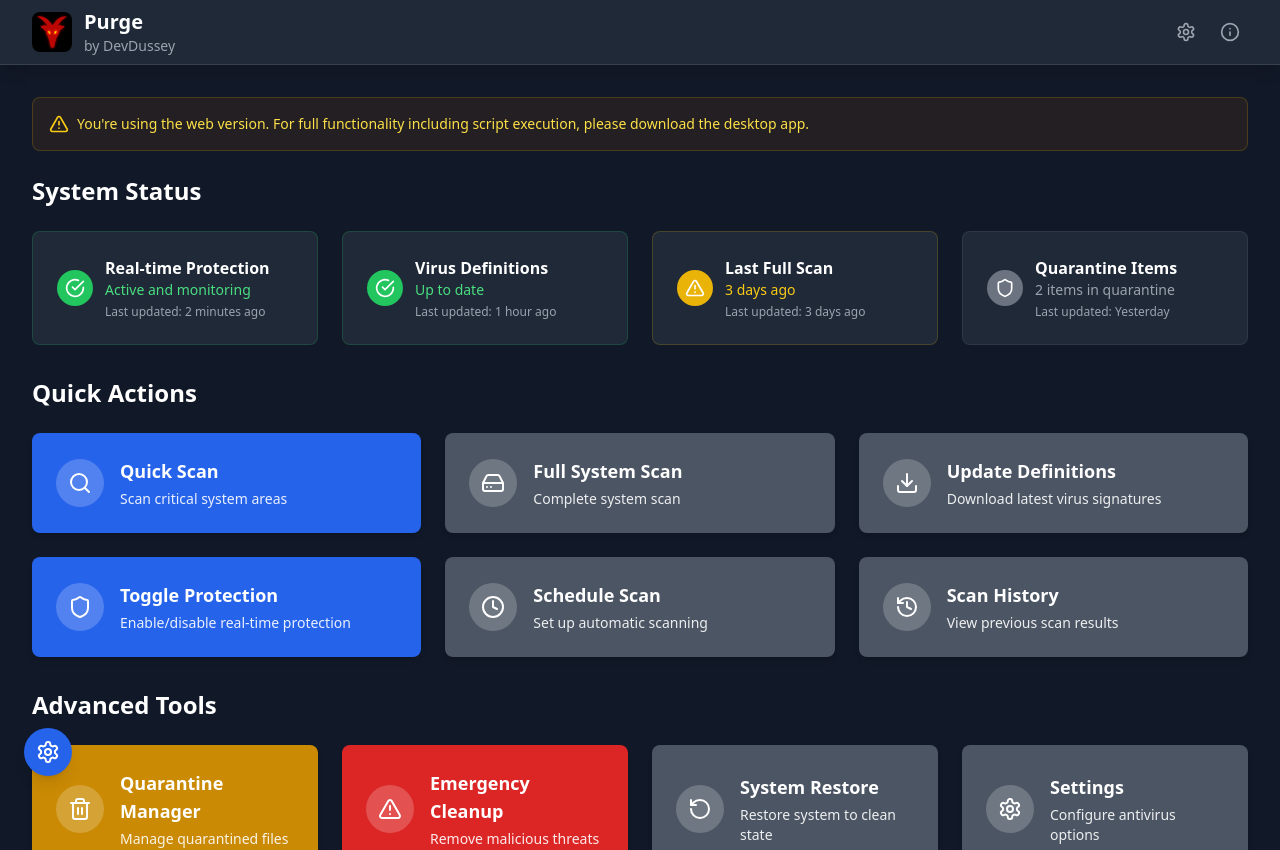
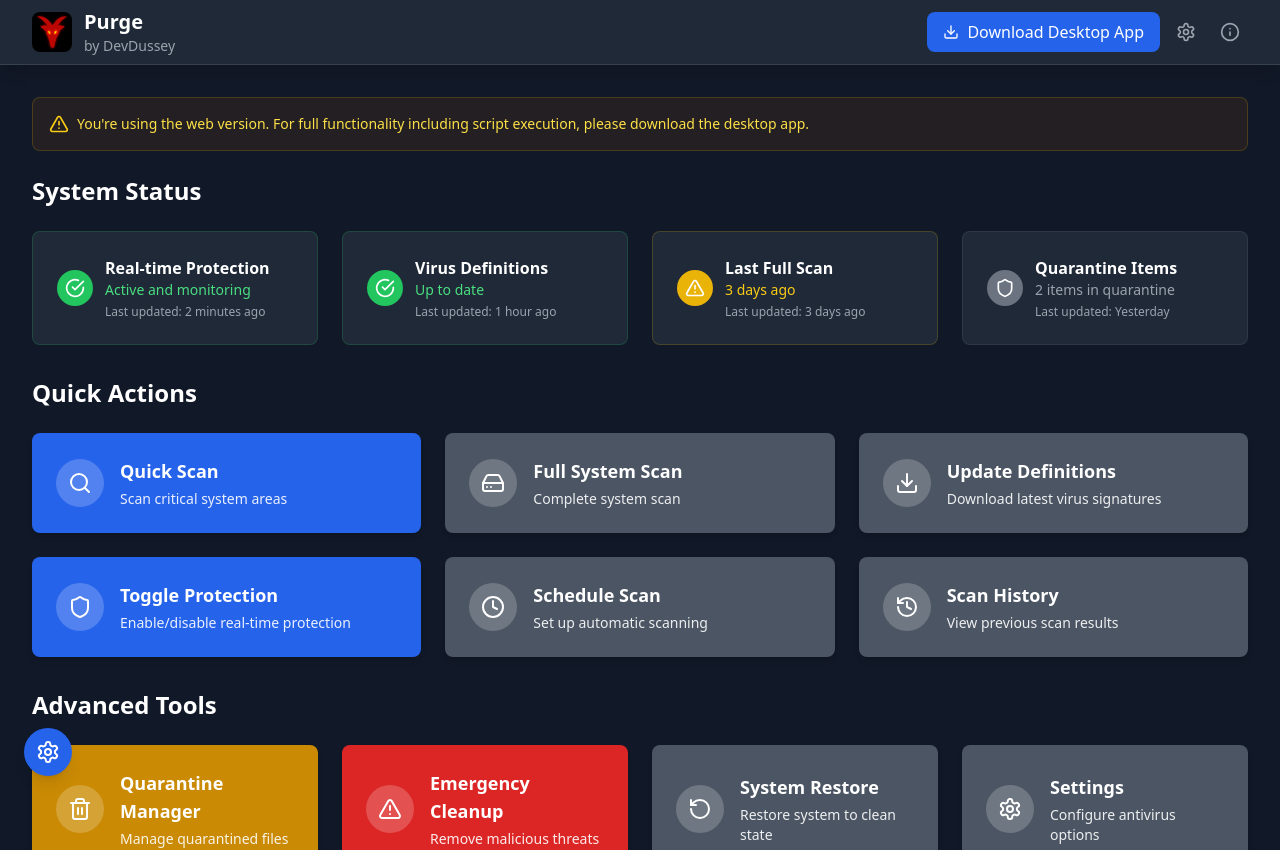
Before and after one commit to devdussey/Purge, a React (Vite) app: page / in a window 1280 px wide. Shown: the top 850 px of the page. Built offline with nearby package versions, Linux system fonts and the light colour scheme.

Commit message:
Add download button to header

```diff
--- a/src/components/Header.tsx
+++ b/src/components/Header.tsx
@@ -1,7 +1,13 @@
 import React from 'react';
-import { Settings, Info } from 'lucide-react';
+import { Settings, Info, Download } from 'lucide-react';
 
 export function Header() {
+  const handleDownload = () => {
+    // In a real implementation, this would link to your GitHub releases or download page
+    const downloadUrl = 'https://github.com/DevDussey/purge-antivirus/releases/latest';
+    window.open(downloadUrl, '_blank');
+  };
+
   return (
     <header className="bg-gray-800 shadow-lg border-b border-gray-700">
       <div className="max-w-7xl mx-auto px-4 sm:px-6 lg:px-8">
@@ -18,6 +24,13 @@ export function Header() {
             </div>
           </div>
           <div className="flex items-center space-x-2">
+            <button
+              onClick={handleDownload}
+              className="flex items-center space-x-2 px-4 py-2 bg-blue-600 hover:bg-blue-700 text-white rounded-lg transition-colors font-medium"
+            >
+              <Download className="h-4 w-4" />
+              <span>Download Desktop App</span>
+            </button>
             <button className="p-2 text-gray-400 hover:text-white hover:bg-gray-700 rounded-lg transition-colors">
               <Settings className="h-5 w-5" />
             </button>
```
